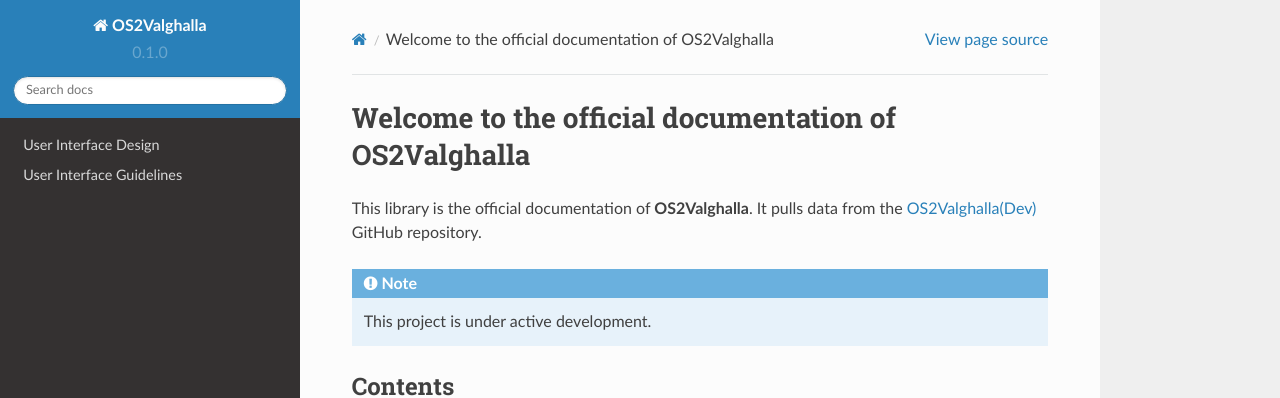
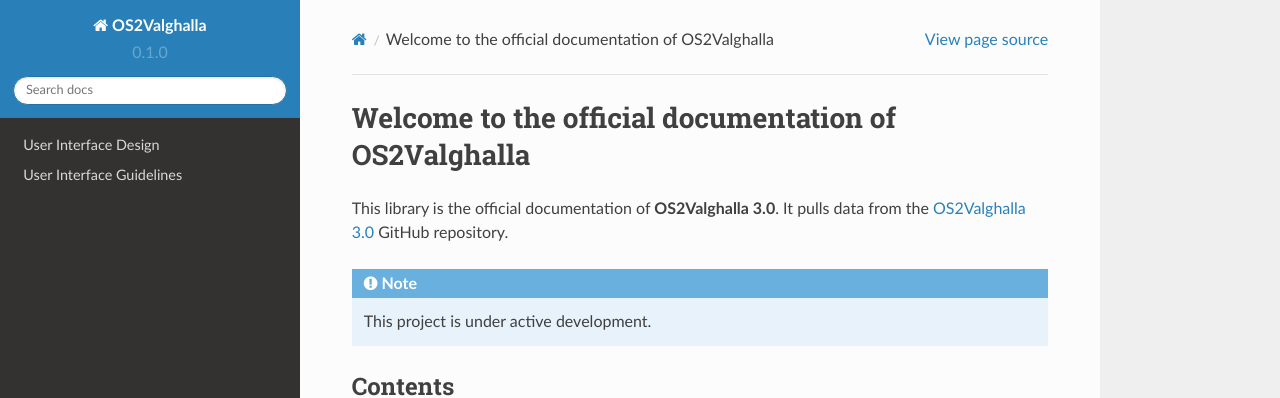
Before and after one commit to OS2Valghalla/OS2valghalla-3-documentation, a Sphinx documentation site: the page built from docs/source/index.rst, in a window 1280 px wide and 1395 px high. Shown: the top 398 px of the window. Built offline with Sphinx 7.4.7 and the Read the Docs theme 2.0.0, drawn with Linux system fonts in a browser that asks for light colours.

Commit message:
Update index.rst

```diff
--- a/docs/source/index.rst
+++ b/docs/source/index.rst
@@ -1,8 +1,8 @@
 Welcome to the official documentation of OS2Valghalla
 =====================================================
 
-This library is the official documentation of **OS2Valghalla**.
-It pulls data from the `OS2Valghalla(Dev) <https://github.com/JesperBorup/OS2Valghalla/blob/main/>`_ GitHub repository.
+This library is the official documentation of **OS2Valghalla 3.0**.
+It pulls data from the `OS2Valghalla 3.0 <https://github.com/OS2Valghalla/OS2valghalla-3-documentation>`_ GitHub repository.
 
 .. note::
 
```
